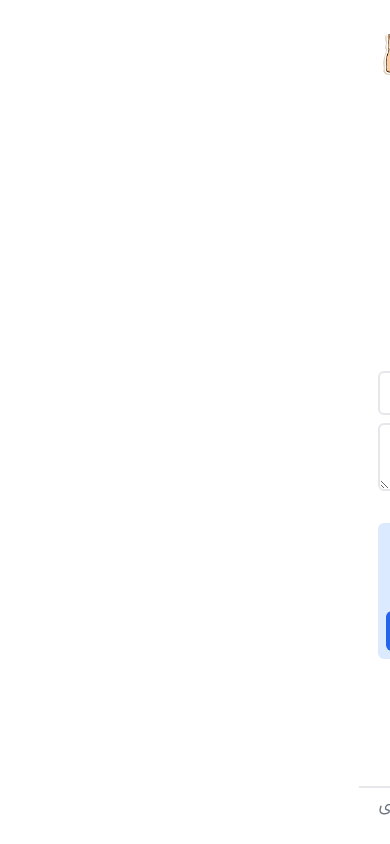
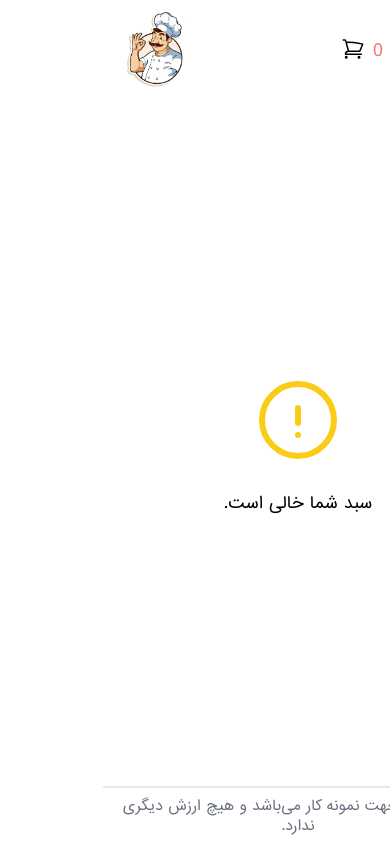
Before and after one commit to omids0/staff-menu, a React (Create React App) app in the folder frontend3/: page /basket in a window 390 px wide. Built offline with nearby package versions, Linux system fonts and the light colour scheme.

Commit message:
adding dec/minus to basket

```diff
--- /dev/null
+++ b/frontend3/src/component/BasketPage/TableBody.js
@@ -0,0 +1,33 @@
+import React from "react";
+import { useDispatch } from "react-redux";
+import { addToBasketAction } from "../../redux/actions/basketActions";
+
+function TableBody({ food, index }) {
+  const dispatch = useDispatch();
+  return (
+    <tr key={food._id}>
+      <td className="border border-slate-500 p-2">{index + 1}</td>
+      <td className="border border-slate-500 p-2">{food.name}</td>
+      <td className="border border-slate-500 p-2 flex flex-col justify-center items-center">
+        <button
+          className="bg-green-400 text-white px-2 rounded-md"
+          onClick={() => dispatch(addToBasketAction(food, food.qty + 1))}
+        >
+          +
+        </button>
+        <p className="my-1">{food.qty}</p>
+        <button
+          className="bg-red-400 text-white px-2 rounded-md"
+          onClick={() => dispatch(addToBasketAction(food, food.qty - 1))}
+        >
+          -
+        </button>
+      </td>
+      <td className="border border-slate-500 p-2">
+        {food.fee.toLocaleString()} ت
+      </td>
+    </tr>
+  );
+}
+
+export default TableBody;
--- a/frontend3/src/component/BasketPage/index.js
+++ b/frontend3/src/component/BasketPage/index.js
@@ -1,6 +1,8 @@
 import React, { useState } from "react";
 import { useSelector } from "react-redux";
+import { getThreeDigitNum } from "../../tools/threeDigit";
 import Layout from "../AppLayout/Layout";
+import TableBody from "./TableBody";
 
 function BasketPage() {
   const { basketItems } = useSelector((state) => state.addToBasketReducer);
@@ -13,8 +15,10 @@ function BasketPage() {
   return (
     <Layout>
       <div className="w-full flex sm:flex-row flex-col justify-between">
+        {basketItems.length > 0 ? (
+          <div className="w-full flex sm:flex-row flex-col justify-between">
             <div className="mx-auto">
-          <table className="table-auto border-collapse border border-slate-500 my-4">
+              <table className="table-auto border-collapse border border-slate-500 my-4 min-w-[20rem]">
                 <thead>
                   <tr>
                     <th className="border border-slate-500 p-2">#</th>
@@ -25,14 +29,7 @@ function BasketPage() {
                 </thead>
                 <tbody>
                   {basketItems.map((food, index) => (
-                <tr key={food._id}>
-                  <td className="border border-slate-500 p-2">{index + 1}</td>
-                  <td className="border border-slate-500 p-2">{food.name}</td>
-                  <td className="border border-slate-500 p-2">{food.qty}</td>
-                  <td className="border border-slate-500 p-2">
-                    {food.fee.toLocaleString()} ت
-                  </td>
-                </tr>
+                    <TableBody key={food._id} food={food} index={index} />
                   ))}
                 </tbody>
               </table>
@@ -97,13 +94,36 @@ function BasketPage() {
               </div>
               <div className="flex flex-col min-w-[22rem] bg-blue-100 p-2 rounded-md mb-4">
                 <p className="font-bold">مبلغ قابل پرداخت:</p>
-            <p className="my-4">5000 تومان</p>
+                <p className="my-4">
+                  {getThreeDigitNum(basketItems.reduce((c, x) => c + x.fee, 0))}{" "}
+                  تومان
+                </p>
                 <button className="bg-blue-600 rounded-md p-2 text-white">
                   ثبت
                 </button>
               </div>
             </div>
           </div>
+        ) : (
+          <div className="flex flex-col justify-center">
+            <svg
+              xmlns="http://www.w3.org/2000/svg"
+              fill="none"
+              viewBox="0 0 24 24"
+              stroke-width="1.5"
+              stroke="currentColor"
+              className="w-24 h-24 mx-auto mb-6 text-yellow-400"
+            >
+              <path
+                stroke-linecap="round"
+                stroke-linejoin="round"
+                d="M12 9v3.75m9-.75a9 9 0 11-18 0 9 9 0 0118 0zm-9 3.75h.008v.008H12v-.008z"
+              />
+            </svg>
+            <p className="mx-auto">سبد شما خالی است.</p>
+          </div>
+        )}
+      </div>
     </Layout>
   );
 }
--- a/frontend3/src/component/HomePage/CatFoodDetails.js
+++ b/frontend3/src/component/HomePage/CatFoodDetails.js
@@ -2,6 +2,7 @@ import React, { useEffect, useState } from "react";
 import { useDispatch } from "react-redux";
 import CartIcone from "../CartIcone";
 import { addToBasketAction } from "../../redux/actions/basketActions";
+import { getThreeDigitNum } from "../../tools/threeDigit";
 
 function CatFoodDetails({ food }) {
   const dispatch = useDispatch();
@@ -10,8 +11,6 @@ function CatFoodDetails({ food }) {
   useEffect(() => {
     dispatch(addToBasketAction(food, count));
   }, [count]);
-
-  const getThreeDigitNum = (num) => num.toLocaleString();
 
   return (
     <div className="flex flex-row justify-between my-2">
--- /dev/null
+++ b/frontend3/src/tools/threeDigit.js
@@ -0,0 +1 @@
+export const getThreeDigitNum = (num) => num.toLocaleString();
```
Lines whose indentation alone changed are shown as unchanged.
